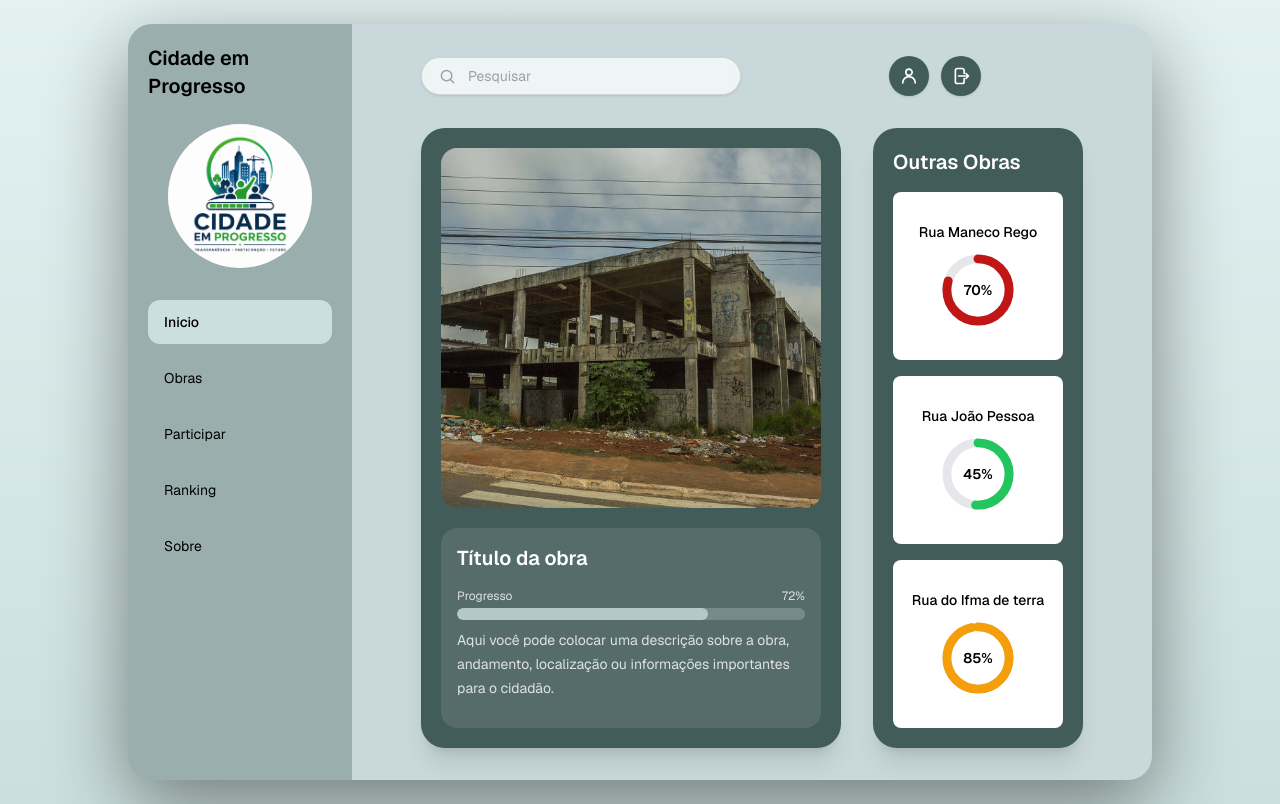
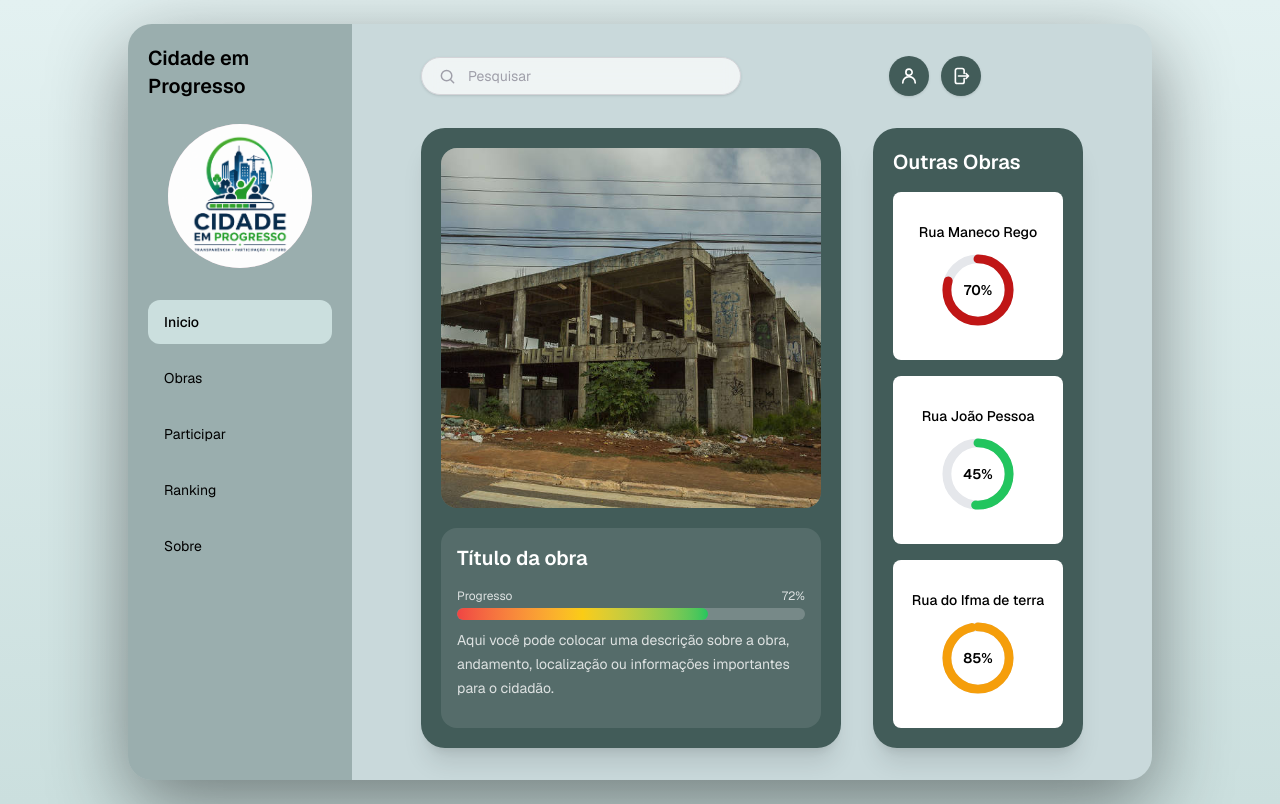
Before and after one commit to TornadoP/Cidade-Em-Progresso, a Next.js app: page / in a window 1280 px wide. Built offline with nearby package versions, Linux system fonts and the light colour scheme.

Commit message:
adicionando animação na barra de progresso e adicionando a função no global.css

```diff
--- a/app/globals.css
+++ b/app/globals.css
@@ -21,3 +21,15 @@ body {
   color: var(--foreground);
   font-family: Arial, Helvetica, sans-serif;
 }
+@keyframes carregarProgresso {
+  from {
+    width: 0%;
+  }
+  to {
+    width: var(--progresso);
+  }
+}
+
+.barra-progresso-animada {
+  animation: carregarProgresso 1.5s ease-out forwards;
+}
--- a/app/page.tsx
+++ b/app/page.tsx
@@ -1,6 +1,7 @@
 "use client";
 
 import Image from "next/image";
+import type { CSSProperties } from "react";
 
 // Aqui é o código para o sistema funcionar, não mexa aqui comece após o main
 export default function Home() {
@@ -167,7 +168,10 @@ export default function Home() {
                     </div>
 
                     <div className="h-3 w-full overflow-hidden rounded-full bg-white/20">
-                      <div className="h-full w-[72%] animate-pulse rounded-full bg-[#CBDfde]"></div>
+                      <div
+                        className="h-full rounded-full bg-gradient-to-r from-[#EF4444] via-[#FACC15] to-[#22C55E] barra-progresso-animada"
+                        style={{ "--progresso": "72%" } as CSSProperties}
+                      ></div>
                     </div>
                   </div>
 
```
